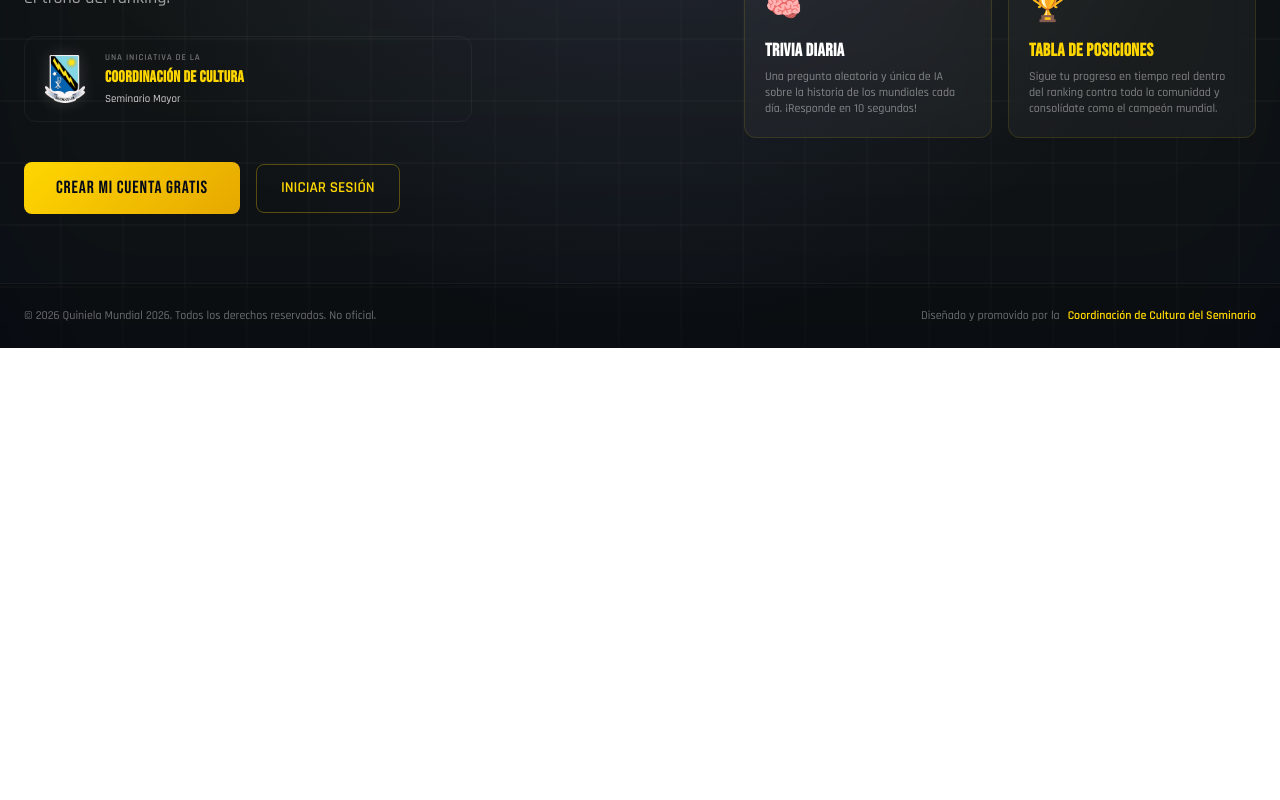
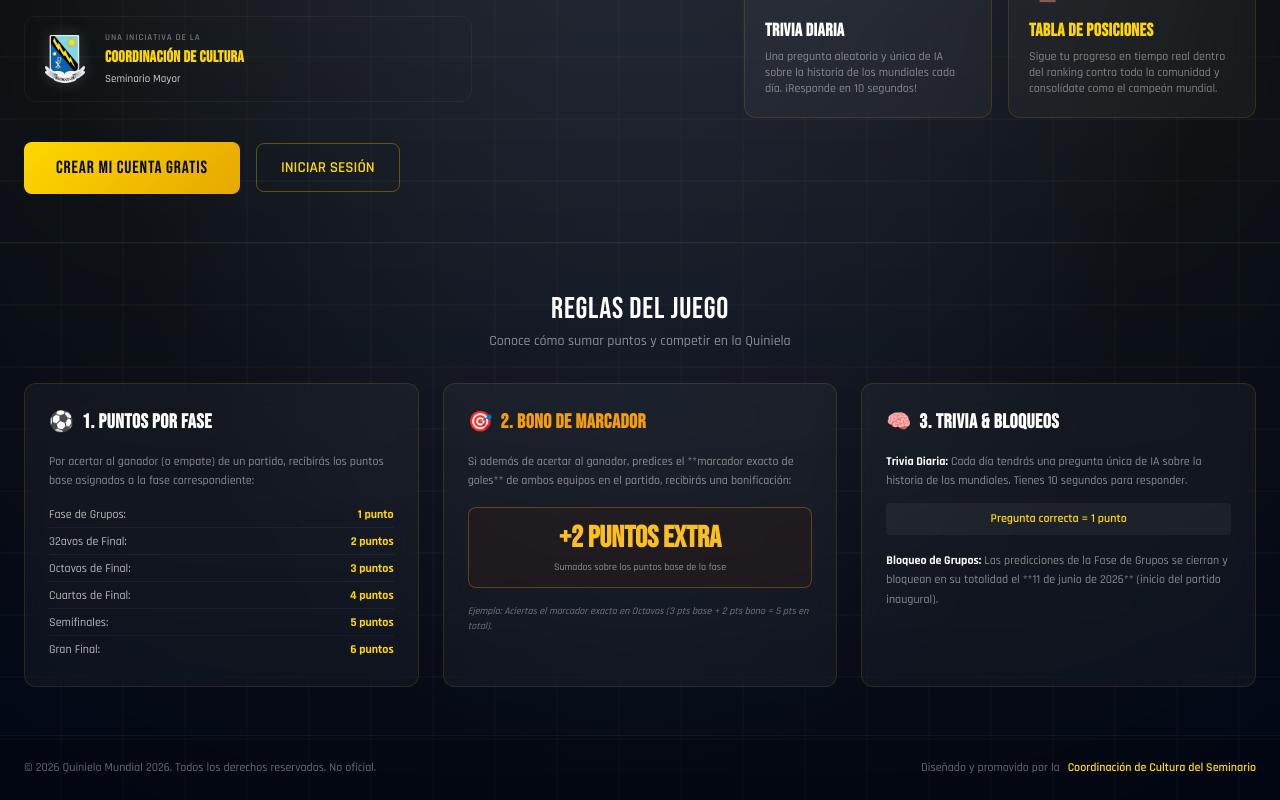
Before and after one commit to pauldavid2809-cloud/quiniela-mundial, a Next.js app: page / in a window 1280 px wide. Shown: the part 452-1252 px from the top of the page. Before the commit the page ends 800 px from the top, so only its background shows below. Built offline with nearby package versions, Linux system fonts and the light colour scheme; no server answers.

Commit message:
feat: add rules of the game section to landing page

```diff
--- a/src/app/page.tsx
+++ b/src/app/page.tsx
@@ -118,6 +118,88 @@ export default async function HomePage() {
         </div>
       </main>
 
+      {/* Rules Section */}
+      <section className="max-w-7xl mx-auto w-full px-6 py-12 border-t border-white/5 z-10">
+        <div className="text-center mb-8">
+          <h2 className="font-display text-3xl tracking-wide text-white uppercase">REGLAS DEL JUEGO</h2>
+          <p className="text-white/50 text-sm mt-1">Conoce cómo sumar puntos y competir en la Quiniela</p>
+        </div>
+
+        <div className="grid grid-cols-1 md:grid-cols-3 gap-6">
+          {/* Card 1 */}
+          <div className="glass-card p-6 flex flex-col justify-between">
+            <div>
+              <div className="flex items-center gap-2 mb-4">
+                <span className="text-xl">⚽</span>
+                <h3 className="font-display text-xl font-bold tracking-wide">1. PUNTOS POR FASE</h3>
+              </div>
+              <p className="text-white/50 text-xs leading-relaxed mb-4">
+                Por acertar al ganador (o empate) de un partido, recibirás los puntos base asignados a la fase correspondiente:
+              </p>
+              <ul className="space-y-1.5 text-xs text-white/70">
+                <li className="flex justify-between border-b border-white/5 pb-1">
+                  <span>Fase de Grupos:</span> <span className="text-gold-500 font-bold">1 punto</span>
+                </li>
+                <li className="flex justify-between border-b border-white/5 pb-1">
+                  <span>32avos de Final:</span> <span className="text-gold-500 font-bold">2 puntos</span>
+                </li>
+                <li className="flex justify-between border-b border-white/5 pb-1">
+                  <span>Octavos de Final:</span> <span className="text-gold-500 font-bold">3 puntos</span>
+                </li>
+                <li className="flex justify-between border-b border-white/5 pb-1">
+                  <span>Cuartos de Final:</span> <span className="text-gold-500 font-bold">4 puntos</span>
+                </li>
+                <li className="flex justify-between border-b border-white/5 pb-1">
+                  <span>Semifinales:</span> <span className="text-gold-500 font-bold">5 puntos</span>
+                </li>
+                <li className="flex justify-between pb-1">
+                  <span>Gran Final:</span> <span className="text-gold-500 font-bold">6 puntos</span>
+                </li>
+              </ul>
+            </div>
+          </div>
+
+          {/* Card 2 */}
+          <div className="glass-card p-6 flex flex-col justify-between">
+            <div>
+              <div className="flex items-center gap-2 mb-4">
+                <span className="text-xl">🎯</span>
+                <h3 className="font-display text-xl font-bold tracking-wide text-amber-500">2. BONO DE MARCADOR</h3>
+              </div>
+              <p className="text-white/50 text-xs leading-relaxed mb-4">
+                Si además de acertar al ganador, predices el **marcador exacto de goles** de ambos equipos en el partido, recibirás una bonificación:
+              </p>
+              <div className="bg-amber-950/20 border border-amber-500/30 p-3 rounded-lg text-center mb-4">
+                <span className="font-display text-3xl font-bold text-amber-400">+2 PUNTOS EXTRA</span>
+                <span className="block text-[10px] text-white/50 mt-1">Sumados sobre los puntos base de la fase</span>
+              </div>
+              <p className="text-white/40 text-[10px] italic">
+                Ejemplo: Aciertas el marcador exacto en Octavos (3 pts base + 2 pts bono = 5 pts en total).
+              </p>
+            </div>
+          </div>
+
+          {/* Card 3 */}
+          <div className="glass-card p-6 flex flex-col justify-between">
+            <div>
+              <div className="flex items-center gap-2 mb-4">
+                <span className="text-xl">🧠</span>
+                <h3 className="font-display text-xl font-bold tracking-wide">3. TRIVIA & BLOQUEOS</h3>
+              </div>
+              <p className="text-white/50 text-xs leading-relaxed mb-3">
+                <strong className="text-white">Trivia Diaria:</strong> Cada día tendrás una pregunta única de IA sobre la historia de los mundiales. Tienes 10 segundos para responder.
+              </p>
+              <div className="bg-white/5 p-2 rounded text-center text-xs font-semibold text-gold-500 mb-4">
+                Pregunta correcta = 1 punto
+              </div>
+              <p className="text-white/50 text-xs leading-relaxed">
+                <strong className="text-white">Bloqueo de Grupos:</strong> Las predicciones de la Fase de Grupos se cierran y bloquean en su totalidad el **11 de junio de 2026** (inicio del partido inaugural).
+              </p>
+            </div>
+          </div>
+        </div>
+      </section>
+
       {/* Footer */}
       <footer className="p-6 text-center border-t border-white/5 bg-black/20 text-white/40 text-xs z-10 flex flex-col sm:flex-row items-center justify-between max-w-7xl mx-auto w-full gap-3">
         <div>
```
